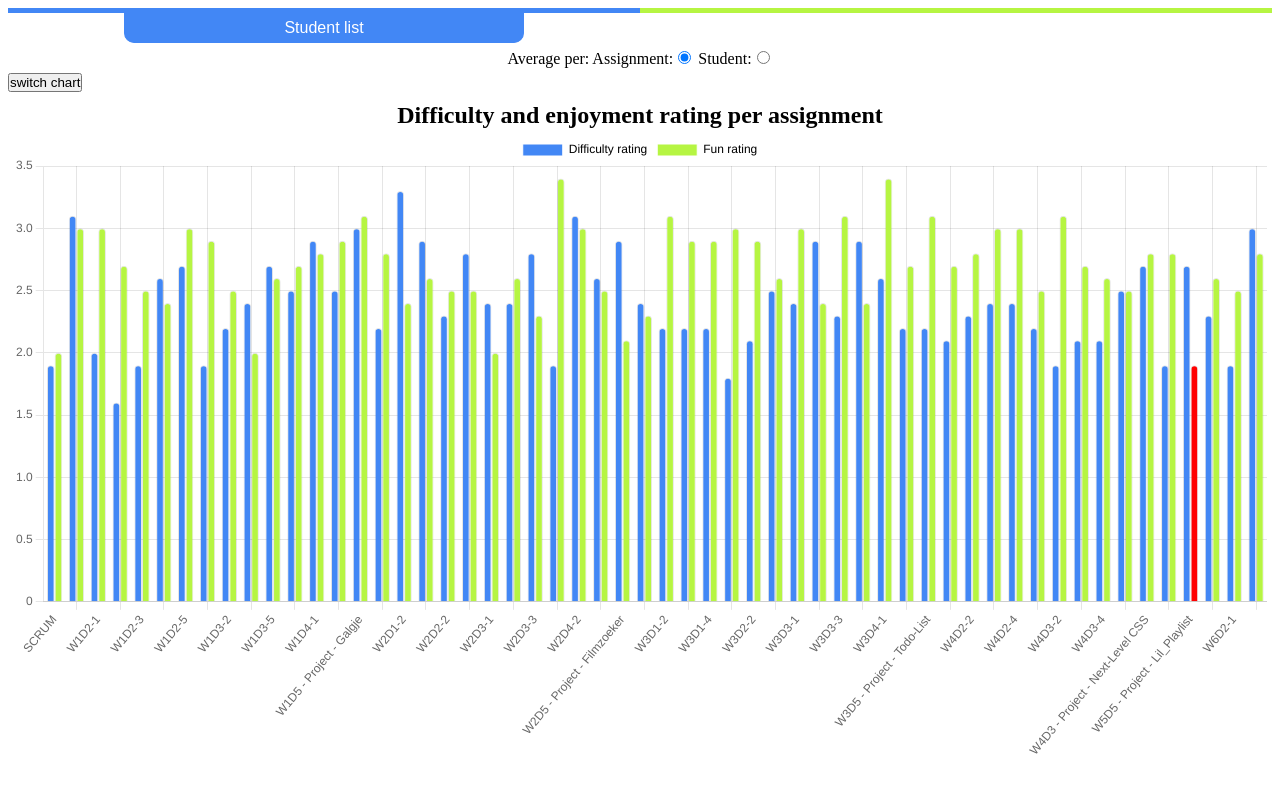
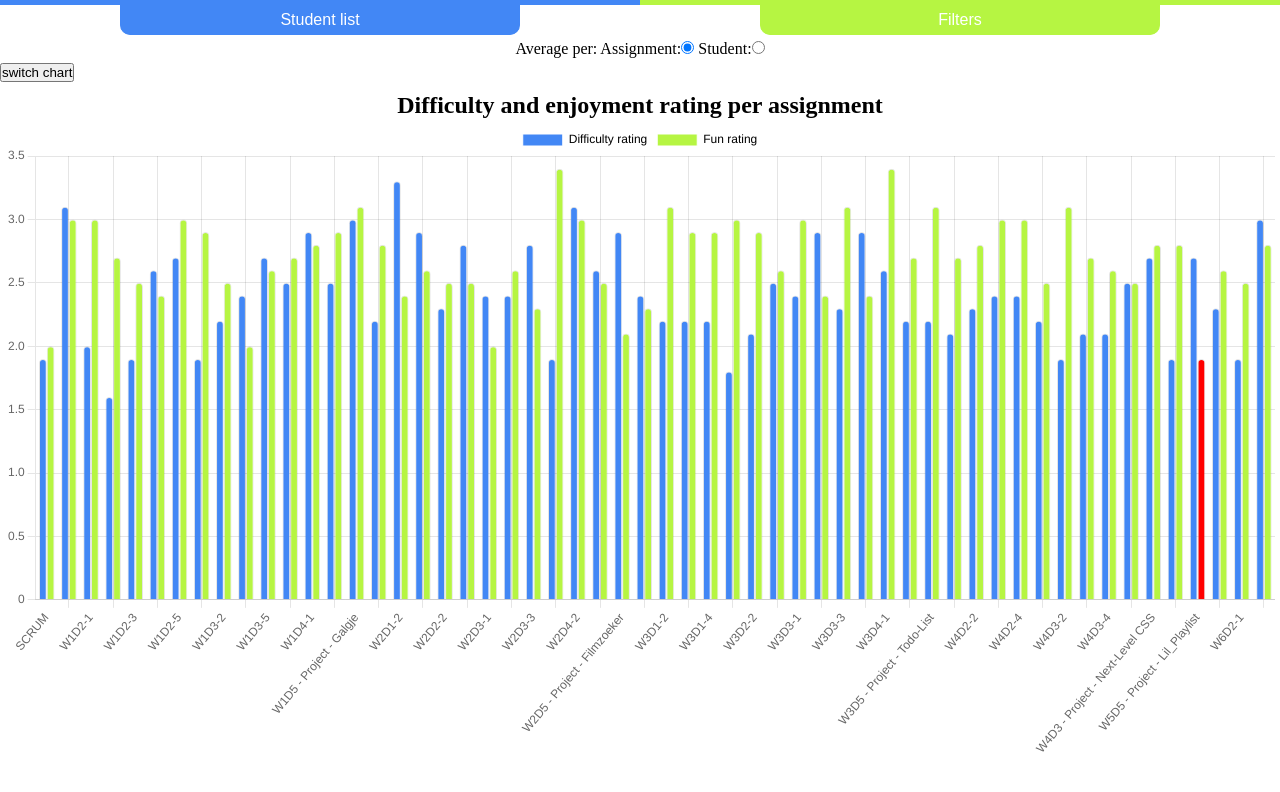
Before and after one commit to SamHogenbirk/eindopdracht, a React (Create React App) app in the folder my-app/: page / in a window 1280 px wide. Shown: the top 792 px of the page. Built offline with nearby package versions, Linux system fonts and the light colour scheme.

Commit message:
round up css navbar

```diff
--- /dev/null
+++ b/my-app/src/components/Filters.js
@@ -0,0 +1,43 @@
+import React from "react";
+import { useSelector } from "react-redux";
+import { useState } from "react";
+import { useDispatch } from "react-redux";
+
+
+const Filters = (props) => {
+
+    const data = useSelector((state) => state.data.StudentData)
+    const list = [...new Set(data.map(item => item.studentName))]
+    // const [search, setSearch] = useState("")
+    const dispatch = useDispatch()
+
+    const handleSearch = (e) => {
+        // setSearch(e.target.value)
+        // dispatch({ type: "SEARCH", payload: e.target.value })
+    }
+
+    return (
+        <>
+            <div className="dropdown-content-filter">
+                <ul className="dropdown-ul">
+                    <li className="li-item">
+
+                    </li>
+                    <li className="li-item">
+                        <p> b</p>
+                    </li>
+                    <li className="li-item">
+                        <p> c</p>
+                    </li>
+                    <li className="li-item">
+                        <p> d</p>
+                    </li>
+                </ul>
+            </div>
+        </>
+    )
+}
+
+
+
+export default Filters
--- a/my-app/src/components/Navbar.js
+++ b/my-app/src/components/Navbar.js
@@ -1,6 +1,7 @@
 import React from "react"
 import StudentList from "./list/StudentList"
 import { useSelector } from "react-redux"
+import Filters from "./Filters"
 
 const Navbar = () => {
 
@@ -11,15 +12,28 @@ const Navbar = () => {
         <>
             <div className="navbar">
                 <div className="border-top"></div>
-                <div className="dropdown">
-                    <button className="dropbtn-list ">Student list
-                        <i className="fa fa-caret-down"></i>
-                    </button>
 
-                    <div>
-                        <StudentList data={list} />
+                <span className="dropdown-list">
+                    <div className="button-wrapper-list">
+                        <button className="dropbtn-list ">Student list
+                            <i className="fa fa-caret-down"></i>
+                        </button>
+                        <div>
+                            <StudentList data={list} />
+                        </div>
                     </div>
-                </div>
+                </span>
+
+                <span className="dropdown-filter">
+                    <div className="button-wrapper-filter">
+                        <button className="dropbtn-filter ">Filters
+                            <i className="fa fa-caret-down"></i>
+                        </button>
+                        <div>
+                            <Filters />
+                        </div>
+                    </div>
+                </span>
             </div>
         </>
     )
--- a/my-app/src/components/list/ListItem.js
+++ b/my-app/src/components/list/ListItem.js
@@ -6,11 +6,10 @@ const ListItem = (props) => {
     return (
         <>
             <li className="li-item">
-                <Link  to={`/student/${props.data}`}>{props.data}</Link>
+                <Link to={`/student/${props.data}`}>{props.data}</Link>
             </li>
         </>
     )
 }
 
-
 export default ListItem
--- a/my-app/src/components/list/StudentList.js
+++ b/my-app/src/components/list/StudentList.js
@@ -7,8 +7,8 @@ const StudentList = (props) => {
     const id = () => parseInt(Math.floor(Math.random() * Date.now()).toString().replace(".", ""))
 
     return (
-        <div className='dropdown-content' >
-            <ul>
+        <div className='dropdown-content-list' >
+            <ul className='dropdown-ul'>
                 {props.data.map((item) => <ListItem key={id()} data={item} />)}
             </ul>
         </div>
--- a/my-app/src/styles/App.css
+++ b/my-app/src/styles/App.css
@@ -1,3 +1,10 @@
+* {
+  margin: 0;
+  padding: 0;
+  box-sizing: border-box;
+}
+
+
 .navbar {
   overflow: hidden;
   font-family: Arial;
@@ -10,9 +17,95 @@
   background: linear-gradient(90deg, rgb(66, 135, 245) 50%, rgb(182, 245, 66) 50%);
 }
 
-.dropbtn-list {
+.dropdown-list, .dropdown-filter {
+  display: inline-flex;
+  align-items: center;
+  justify-content: center;
+  overflow: hidden;
+  float: left;
+  width: 50%;
+  z-index: 1;
+}
+
+.dropdown-content-list{
+  display: none;
+  position: absolute;
+  background-color: rgba(255, 255, 255, 0.85);
+  border: 1px solid rgb(66, 135, 245);
+  border-top: none;
+  border-radius: 0 0 10px 10px;
+  left: calc(25% - 200px);
+  width: 400px;
+  box-shadow: 0px 8px 16px 0px rgba(0, 0, 0, 0.2);
+  top: 5px;
+  z-index: 1;
+
+}
+
+.dropdown-content-filter {
+  display: none;
+  position: absolute;
+  background-color: rgba(255, 255, 255, 0.85);
+  border: 1px solid rgb(66, 135, 245);
+  border-top: none;
+  border-radius: 0 0 10px 10px;
+  right: calc(25% - 200px);
+  width: 400px;
+  box-shadow: 0px 8px 16px 0px rgba(0, 0, 0, 0.2);
+  top: 5px;
+  z-index: 1;
+
+}
+
+.dropdown-ul {
+  display: flex;
+  align-items: center;
+  justify-content: center;
+  text-align: center;
+  flex-direction: column;
+  background-color: white;
+  opacity: 0.8;
+  border: 1px transparent;
+  border-radius: 10px;
+  margin-top: 50px;
+  margin-bottom: 0px;
+  padding: 0px 3px 5px 3px;
+  list-style-type: none;
+}
+
+.dropdown-filter {
+  float: right;
+}
+
+.li-item {
+  padding: 3px;
+  min-width: 200px;
+}
+.li-item a {
+  text-decoration: none;
+  color: black;
   font-size: 16px;
-  border: solid 1px rgb(66, 135, 245);
+  font-family: inherit;
+  padding: 5px;
+}
+.li-item:hover {
+  border-bottom: 1px solid rgb(66, 135, 245);
+  margin-bottom: 2px;
+  margin-left: 1px;
+  color: white;
+}
+
+.button-wrapper-list:hover .dropdown-content-list {
+  display: block;
+}
+
+.button-wrapper-filter:hover .dropdown-content-filter {
+  display: block;
+}
+
+.dropbtn-list, .dropbtn-filter {
+  font-size: 16px;
+  border: 1px solid rgb(66, 135, 245);
   border-top: none;
   border-radius: 0 0 10px 10px;
   color: white;
@@ -20,43 +113,13 @@
   background-color: rgb(66, 135, 245);
   font-family: inherit;
   width: 400px;
-  margin-left: calc(25% - 200px);
   height: 30px;
-}
-.dropbtn-list:hover {
-  background-color: red;
+  cursor: pointer;
 }
 
-.dropdown {
-  overflow: hidden;
-}
-.dropdown:hover .dropdown-content {
-  display: block;
-}
-
-.dropdown-content {
-  display: none;
-  position: absolute;
-  background-color: #f9f9f9;
-  min-width: 160px;
-  box-shadow: 0px 8px 16px 0px rgba(0, 0, 0, 0.2);
-  z-index: 1;
-}
-
-ul {
-  padding: 0px 3px 5px 3px;
-  margin-top: 0px;
-  width: -webkit-fit-content;
-  width: -moz-fit-content;
-  width: fit-content;
-  list-style-type: none;
-}
-
-.li-item {
-  display: inline-block;
-  width: 100%;
-  padding: 13px;
-  margin: 0px;
+.dropbtn-filter {
+  background-color: rgb(182, 245, 66);
+  border-color: rgb(182, 245, 66);
 }
 
 .chart {
@@ -74,6 +137,7 @@ ul {
 }
 
 .chart-wrapper {
+  opacity: 1;
   position: relative;
   overflow-x: scroll;
 }
@@ -82,10 +146,7 @@ ul {
   display: none;
 }
 
-* {
-  box-sizing: border-box;
-  padding: 0;
-}
+
 
 .checkbox {
   display: flex;
--- a/my-app/src/styles/App.scss
+++ b/my-app/src/styles/App.scss
@@ -11,8 +11,9 @@
 }
 
 * {
+  margin: 0;
+  padding: 0;
   box-sizing: border-box;
-  padding: 0
 }
 
 .checkbox {
--- a/my-app/src/styles/_charts.scss
+++ b/my-app/src/styles/_charts.scss
@@ -1,3 +1,4 @@
+
 .chart {
     margin: 0px;
     height: auto;
@@ -15,6 +16,7 @@
 }
 
 .chart-wrapper {
+    opacity: 1;
     position: relative;
     overflow-x: scroll;
 
--- a/my-app/src/styles/_navbar.scss
+++ b/my-app/src/styles/_navbar.scss
@@ -1,10 +1,15 @@
 @import "./variables";
+
+@mixin flexCenter() {
+    display: flex;
+    align-items: center;
+    justify-content: center;
+
+}
 
 .navbar {
     overflow: hidden;
     font-family: Arial;
-
-
 }
 
 .border-top {
@@ -14,10 +19,74 @@
     background: linear-gradient(90deg, $blue 50%, $green 50%);
 }
 
+.dropdown-list {
+    display: inline-flex;
+    align-items: center;
+    justify-content: center;
+    overflow: hidden;
+    float: left;
+    width: 50%;
+    z-index: 1;
+
+}
+
+.dropdown-content-list {
+    display: none;
+    position: absolute;
+    background-color: rgba(255, 255, 255, 0.85);
+    border: $border;
+    border-top: none;
+    border-radius: 0 0 10px 10px;
+    left: calc(100% / 4 - 200px);
+    width: 400px;
+    box-shadow: 0px 8px 16px 0px rgba(0, 0, 0, 0.2);
+    top: 5px;
+    z-index: 1;
+
+
+}
+
+.li-item {
+    padding: 3px;
+    min-width: 200px;
+
+    a {
+        text-decoration: none;
+        color: black;
+        font-size: 16px;
+        font-family: inherit;
+        padding: 5px;
+    }
+
+    &:hover {
+        border-bottom: 1px solid $blue;
+        margin-bottom: 2px;
+        margin-left: 1px;
+        color: white;
+
+    }
+}
+
+.dropdown-ul {
+    display: flex;
+    align-items: center;
+    justify-content: center;
+    text-align: center;
+    flex-direction: column;
+    background-color: white;
+    opacity: 0.8;
+    border: 1px solid black;
+    border-radius: 10px;
+    margin-top: 50px;
+    margin-bottom: 0px;
+    padding: 0px 3px 5px 3px;
+    list-style-type: none;
+
+}
 
 .dropbtn-list {
     font-size: 16px;
-    border: solid 1px $blue;
+    border: $border;
     border-top: none;
     border-radius: 0 0 10px 10px;
     color: white;
@@ -25,42 +94,47 @@
     background-color: $blue;
     font-family: inherit;
     width: 400px;
-    margin-left: calc(100% / 4 - 200px);
     height: 30px;
-
-    &:hover {
-        background-color: red;
-    }
+    cursor: pointer;
 
 }
 
-.dropdown {
-    overflow: hidden;
-
-    &:hover .dropdown-content {
+.button-wrapper-list {
+    &:hover .dropdown-content-list {
         display: block;
     }
 }
 
-.dropdown-content {
+.dropdown-content-filter {
     display: none;
     position: absolute;
-    background-color: #f9f9f9;
-    min-width: 160px;
+    background-color: rgba(255, 255, 255, 0.85);
+    border: $border;
+    border-top: none;
+    border-radius: 0 0 10px 10px;
+    right: calc(100% / 4 - 200px);
+    width: 400px;
     box-shadow: 0px 8px 16px 0px rgba(0, 0, 0, 0.2);
+    top: 5px;
     z-index: 1;
+
 }
 
-ul {
-    padding: 0px 3px 5px 3px;
-    margin-top: 0px;
-    width: fit-content;
-    list-style-type: none;
+.dropdown-filter {
+    @extend .dropdown-list;
+    float: right;
 }
 
-.li-item {
-    display: inline-block;
-    width: 100%;
-    padding: 13px;
-    margin: 0px;
+
+.dropbtn-filter {
+    @extend .dropbtn-list;
+    background-color: $green;
+    border-color: $green;
+
 }
+
+.button-wrapper-filter {
+    &:hover .dropdown-content-filter {
+        display: block;
+    }
+}
--- a/my-app/src/styles/_variables.scss
+++ b/my-app/src/styles/_variables.scss
@@ -1,2 +1,5 @@
 $blue: rgb(66, 135, 245);
 $green: rgb(182, 245, 66);
+$borderBlue: 1px solid $blue;
+$borderGreen: 1px solid $green;
+$border-radius: 10px;
```
Also changed, not shown: 1 other file (tests, documents, lock files or other folders).
